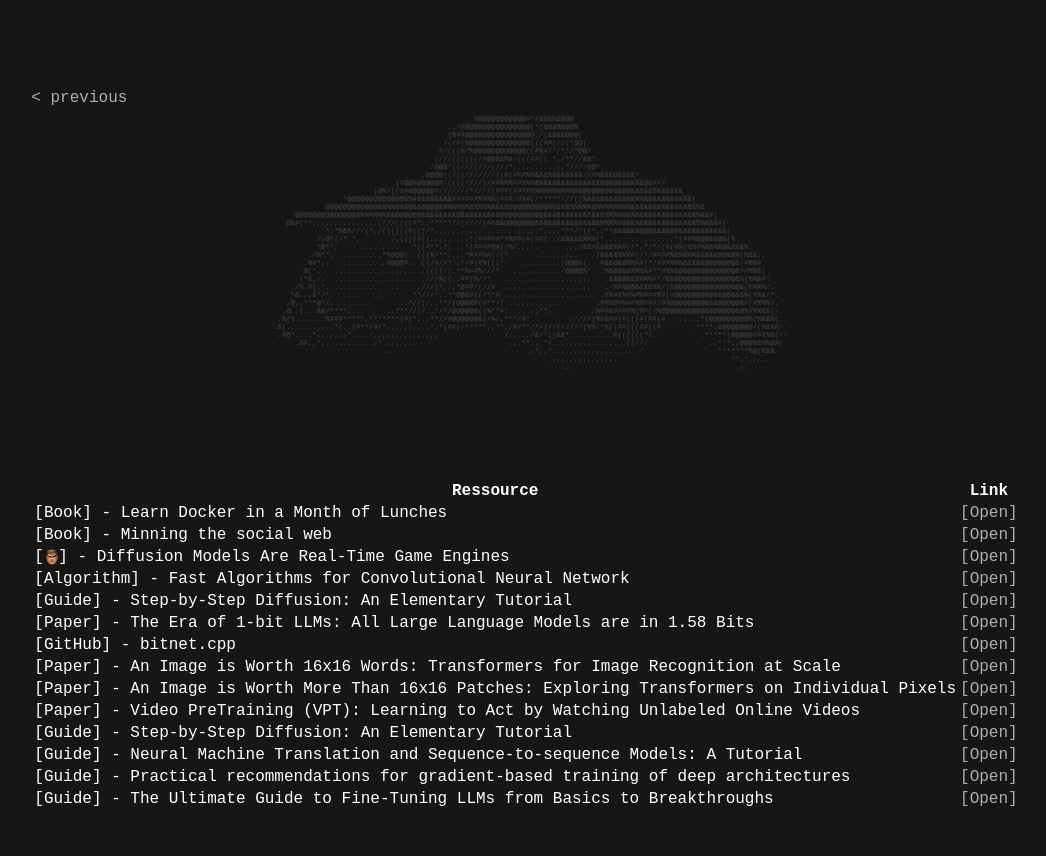
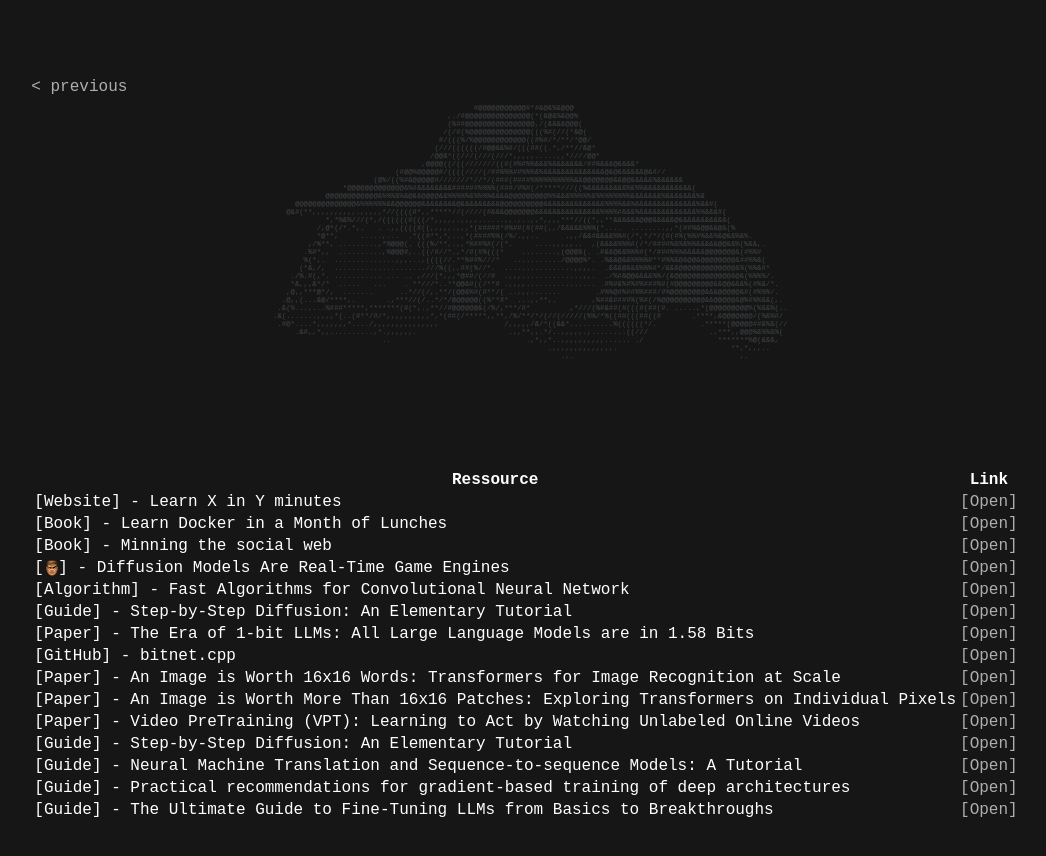
Before and after one commit to tayheau/tayheau.github.io, a Jekyll site: the page to_read.html, which Jekyll copies as it is, in a window 1280 px wide. Shown: the top 856 px of the page, without its empty margins (114-1160 px from the left). Built offline with Jekyll 4.4.1, drawn with Linux system fonts in a browser that asks for light colours.

Commit message:
Update to_read.html

```diff
--- a/to_read.html
+++ b/to_read.html
@@ -57,6 +57,10 @@
         <tr>
             <th>Ressource</th>
             <th>Link</th>
+        </tr>
+        <tr>
+            <td>[Website] - Learn X in Y minutes</td>
+            <td><a href="https://learnxinyminutes.com/"> [Open] </a></td>
         </tr>
         <tr>
             <td>[Book] - Learn Docker in a Month of Lunches</td>
```
